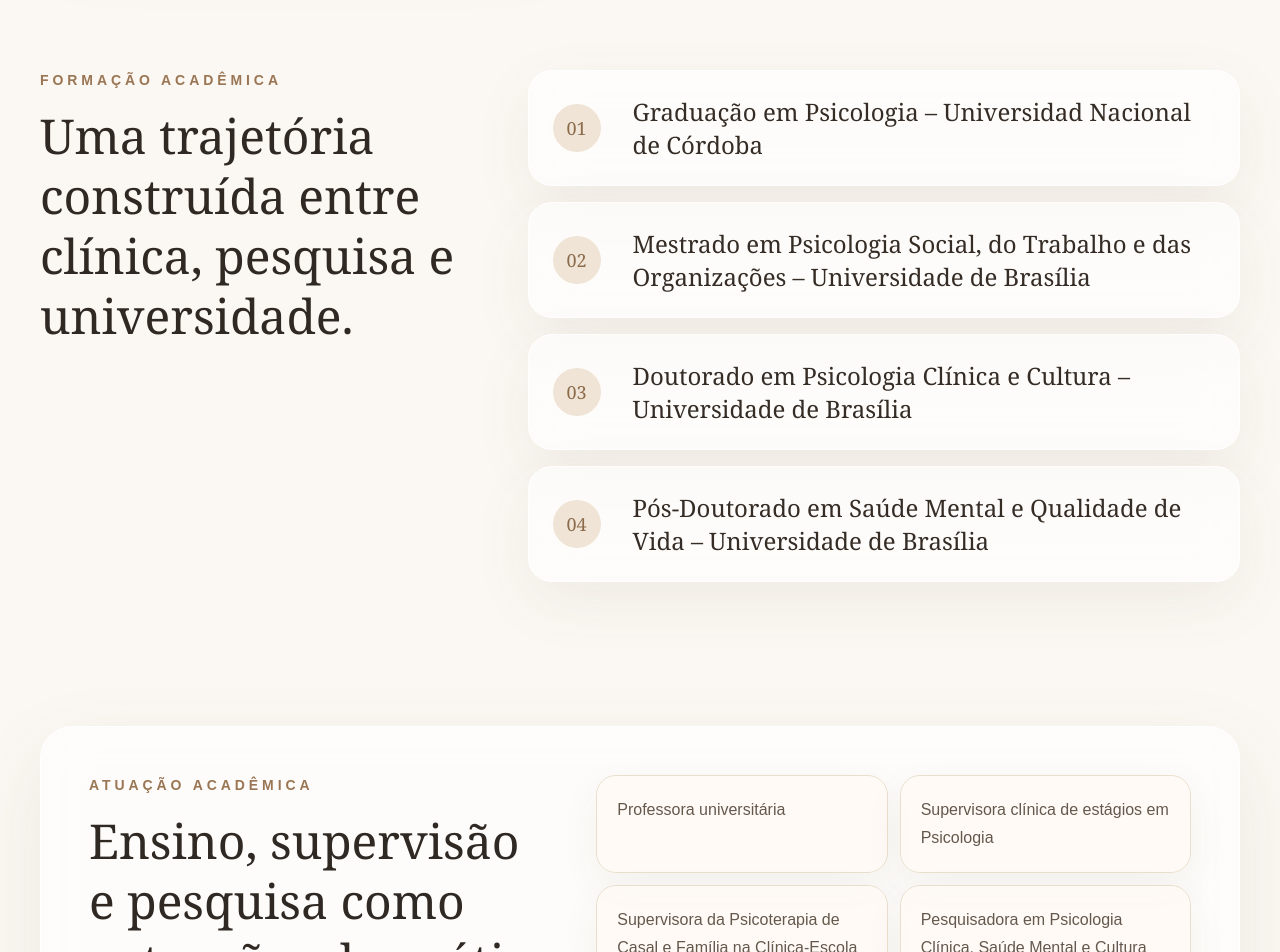
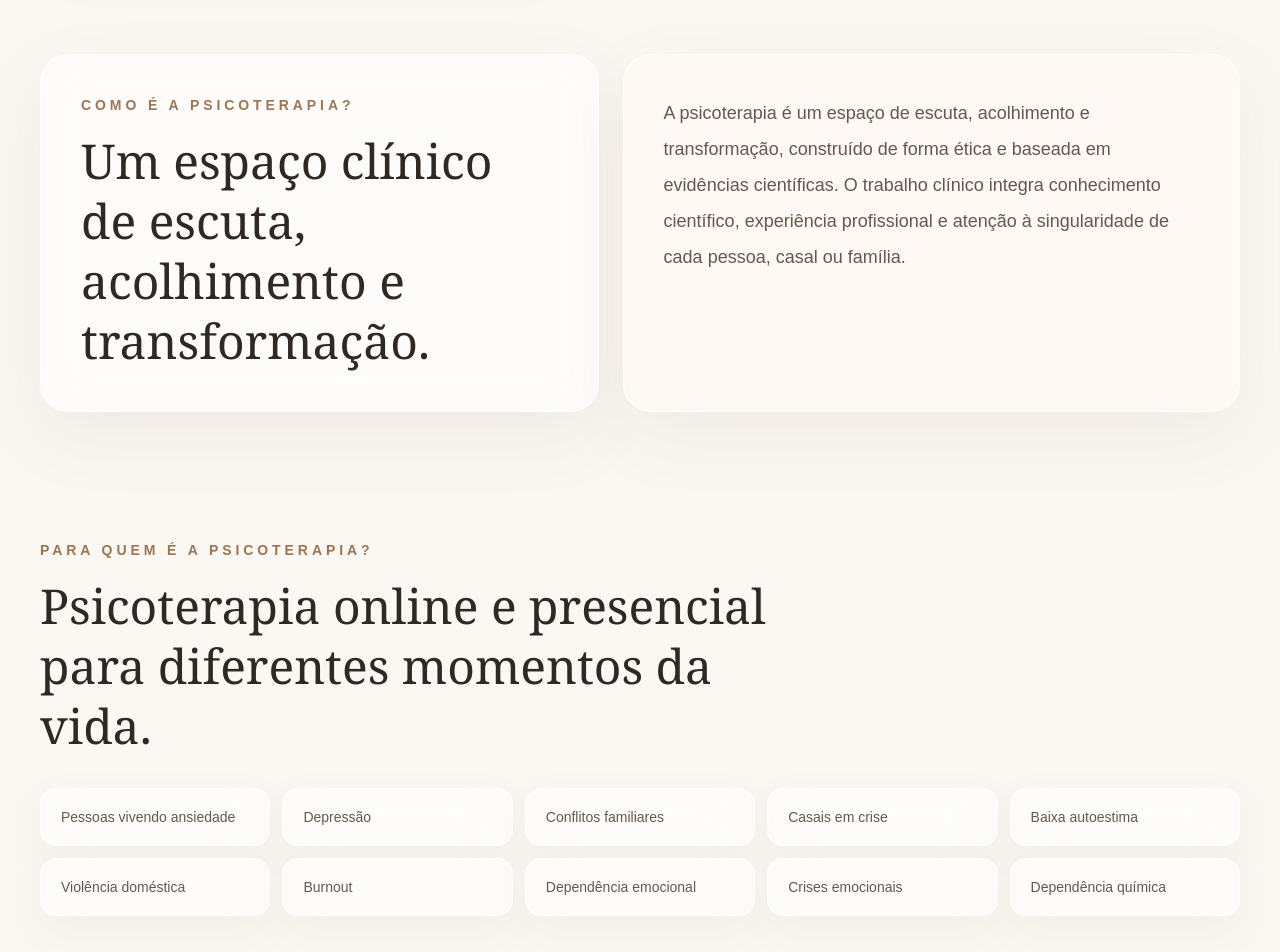
Before and after one commit to joakinxg99-netizen/victoria-psicologia, a Next.js app: page / in a window 1280 px wide. Shown: the part 1820-2772 px from the top of the page. Built offline with nearby package versions, Linux system fonts and the light colour scheme.

Commit message:
improve authority and content

```diff
--- a/app/page.tsx
+++ b/app/page.tsx
@@ -79,6 +79,26 @@ const copy = {
       "Uma prática clínica guiada por ciência, presença e precisão.",
     aboutText:
       "Acredito que cada pessoa possui uma história única e merece ser escutada com respeito, sensibilidade e responsabilidade técnica. Minha atuação busca integrar conhecimento científico, experiência clínica e cuidado genuíno para ajudar cada paciente a compreender seu sofrimento e construir novas possibilidades de vida.",
+    psychotherapyLabel: "Como é a psicoterapia?",
+    psychotherapyTitle:
+      "Um espaço clínico de escuta, acolhimento e transformação.",
+    psychotherapyText:
+      "A psicoterapia é um espaço de escuta, acolhimento e transformação, construído de forma ética e baseada em evidências científicas. O trabalho clínico integra conhecimento científico, experiência profissional e atenção à singularidade de cada pessoa, casal ou família.",
+    psychotherapyForLabel: "Para quem é a psicoterapia?",
+    psychotherapyForTitle:
+      "Psicoterapia online e presencial para diferentes momentos da vida.",
+    psychotherapyForItems: [
+      "Pessoas vivendo ansiedade",
+      "Depressão",
+      "Conflitos familiares",
+      "Casais em crise",
+      "Baixa autoestima",
+      "Violência doméstica",
+      "Burnout",
+      "Dependência emocional",
+      "Crises emocionais",
+      "Dependência química",
+    ],
     educationLabel: "Formação Acadêmica",
     educationTitle:
       "Uma trajetória construída entre clínica, pesquisa e universidade.",
@@ -152,8 +172,9 @@ const copy = {
       },
     ],
     contactLabel: "Contato",
-    contactTitle:
-      "Um primeiro contato pode ser simples, discreto e acolhedor.",
+    contactTitle: "Agende seu atendimento",
+    contactSupport:
+      "Atendimento presencial em Brasília e online para todo o Brasil e brasileiros no exterior.",
     contactWhatsapp: "Chamar no WhatsApp",
     footerCredentials: "Psicóloga • PhD & Pós-Doutora",
     footerContact: "Contato",
@@ -238,6 +259,26 @@ const copy = {
       "Una práctica clínica guiada por ciencia, presencia y precisión.",
     aboutText:
       "Creo que cada persona posee una historia única y merece ser escuchada con respeto, sensibilidad y responsabilidad técnica. Mi práctica busca integrar conocimiento científico, experiencia clínica y cuidado genuino para ayudar a cada paciente a comprender su sufrimiento y construir nuevas posibilidades de vida.",
+    psychotherapyLabel: "¿Cómo es la psicoterapia?",
+    psychotherapyTitle:
+      "Un espacio clínico de escucha, acogida y transformación.",
+    psychotherapyText:
+      "La psicoterapia es un espacio de escucha, acogida y transformación, construido de forma ética y basado en evidencias científicas. El trabajo clínico integra conocimiento científico, experiencia profesional y atención a la singularidad de cada persona, pareja o familia.",
+    psychotherapyForLabel: "¿Para quién es la psicoterapia?",
+    psychotherapyForTitle:
+      "Psicoterapia online y presencial para diferentes momentos de la vida.",
+    psychotherapyForItems: [
+      "Personas viviendo ansiedad",
+      "Depresión",
+      "Conflictos familiares",
+      "Parejas en crisis",
+      "Baja autoestima",
+      "Violencia doméstica",
+      "Burnout",
+      "Dependencia emocional",
+      "Crisis emocionales",
+      "Dependencia química",
+    ],
     educationLabel: "Formación Académica",
     educationTitle:
       "Una trayectoria construida entre clínica, investigación y universidad.",
@@ -311,8 +352,9 @@ const copy = {
       },
     ],
     contactLabel: "Contacto",
-    contactTitle:
-      "Un primer contacto puede ser simple, discreto y acogedor.",
+    contactTitle: "Agenda tu atención",
+    contactSupport:
+      "Atención presencial en Brasília y online para todo Brasil y brasileños en el exterior.",
     contactWhatsapp: "Escribir por WhatsApp",
     footerCredentials: "Psicóloga • PhD & Posdoctora",
     footerContact: "Contacto",
@@ -650,6 +692,49 @@ export default function Home() {
         </div>
       </section>
 
+      <section id="psicoterapia" className="px-5 py-16 sm:px-8 lg:px-10">
+        <div className="mx-auto grid max-w-7xl gap-6 lg:grid-cols-[0.95fr_1.05fr]">
+          <article className="rounded-[1.75rem] border border-white/75 bg-white/62 p-8 shadow-[0_24px_70px_rgba(90,65,42,0.08)] backdrop-blur-xl sm:p-10">
+            <p className="text-sm font-semibold uppercase tracking-[0.28em] text-[#9a7654]">
+              {t.psychotherapyLabel}
+            </p>
+            <h2 className="mt-4 font-serif text-4xl font-medium leading-tight text-[#302923] sm:text-5xl">
+              {t.psychotherapyTitle}
+            </h2>
+          </article>
+
+          <article className="rounded-[1.75rem] border border-white/75 bg-[#fffaf4]/70 p-8 shadow-[0_24px_70px_rgba(90,65,42,0.075)] backdrop-blur-xl sm:p-10">
+            <p className="text-lg leading-9 text-[#65584d]">
+              {t.psychotherapyText}
+            </p>
+          </article>
+        </div>
+      </section>
+
+      <section id="para-quem" className="px-5 py-16 sm:px-8 lg:px-10">
+        <div className="mx-auto max-w-7xl">
+          <div className="mb-8 max-w-3xl">
+            <p className="text-sm font-semibold uppercase tracking-[0.28em] text-[#9a7654]">
+              {t.psychotherapyForLabel}
+            </p>
+            <h2 className="mt-4 font-serif text-4xl font-medium leading-tight text-[#302923] sm:text-5xl">
+              {t.psychotherapyForTitle}
+            </h2>
+          </div>
+
+          <div className="grid gap-3 sm:grid-cols-2 lg:grid-cols-5">
+            {t.psychotherapyForItems.map((item) => (
+              <article
+                key={item}
+                className="rounded-2xl border border-white/75 bg-white/60 px-5 py-4 text-sm font-medium leading-6 text-[#65584d] shadow-[0_14px_42px_rgba(90,65,42,0.06)] backdrop-blur-xl transition-all duration-300 hover:-translate-y-1 hover:bg-white hover:text-[#352c25]"
+              >
+                {item}
+              </article>
+            ))}
+          </div>
+        </div>
+      </section>
+
       <section id="formacao" className="px-5 py-20 sm:px-8 lg:px-10">
         <div className="mx-auto grid max-w-7xl gap-8 lg:grid-cols-[0.78fr_1.22fr] lg:items-start">
           <div className="max-w-xl">
@@ -857,6 +942,9 @@ export default function Home() {
           <h2 className="mt-4 font-serif text-4xl font-medium leading-tight text-[#302923] sm:text-6xl">
             {t.contactTitle}
           </h2>
+          <p className="mx-auto mt-5 max-w-2xl text-base leading-8 text-[#65584d] sm:text-lg">
+            {t.contactSupport}
+          </p>
           <div className="mt-10 flex flex-col items-center justify-center gap-4 sm:flex-row">
             <a
               href={whatsappUrl}
```
